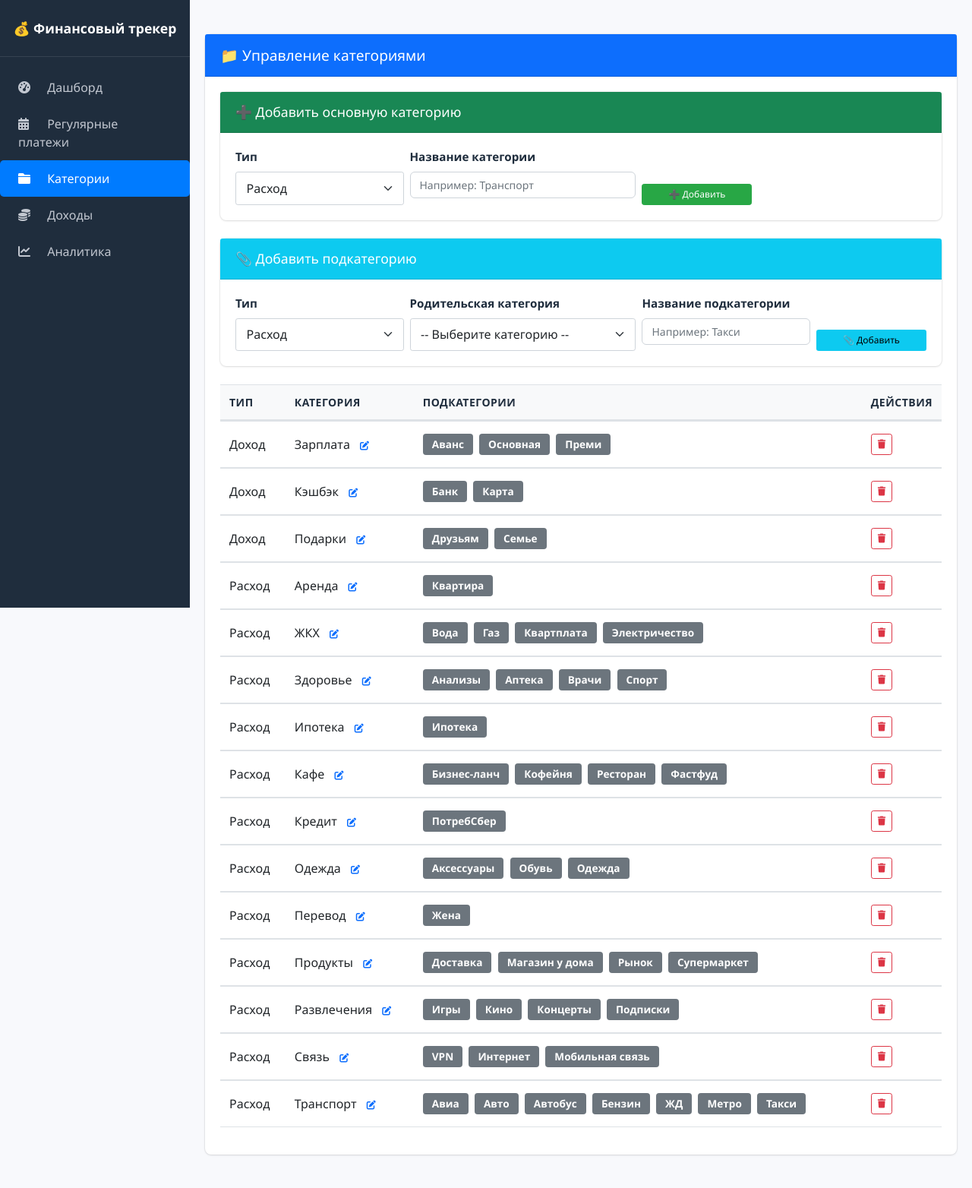
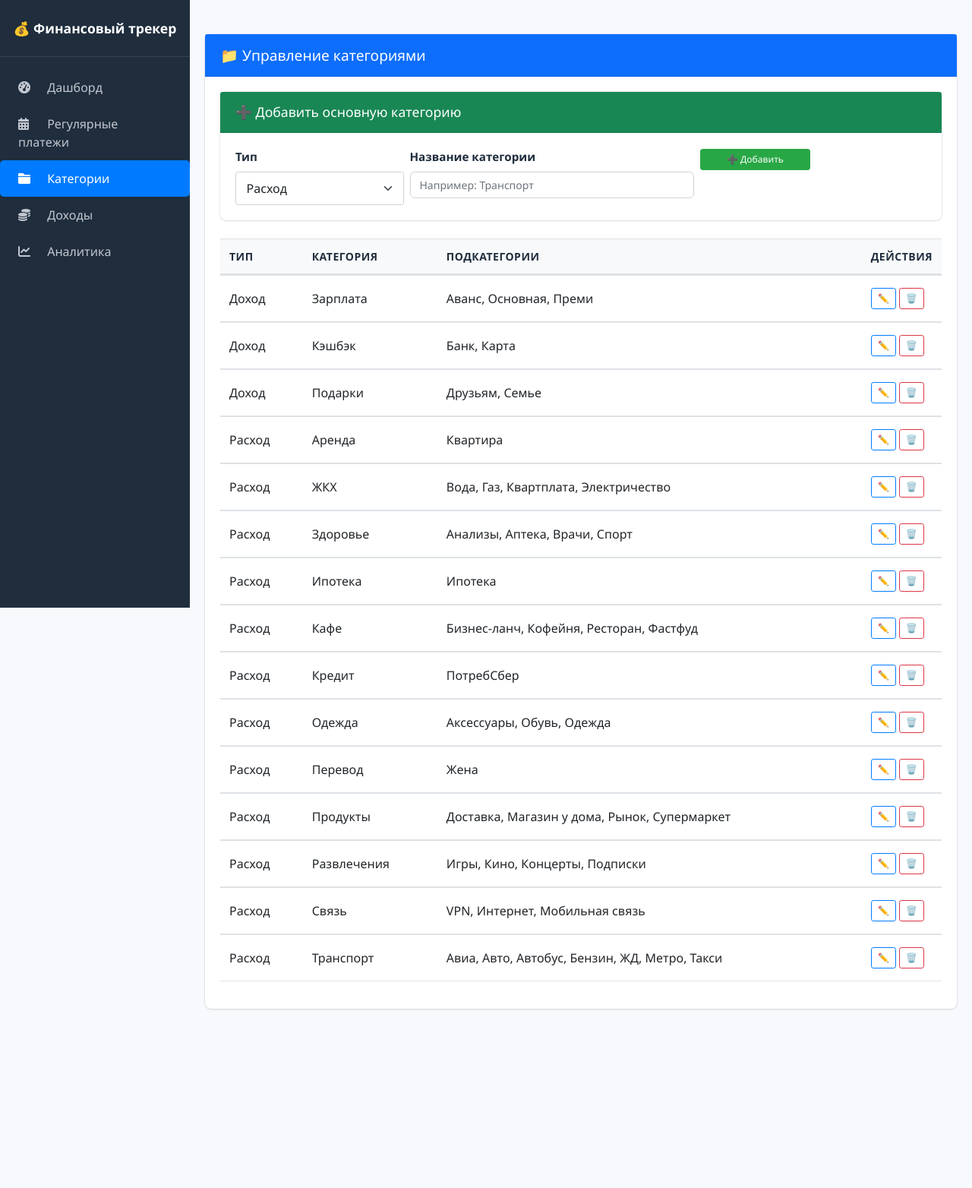
Before and after one commit to Vas322/finance-tracker, a Flask app: page /categories in a window 1280 px wide. Shown: the whole page at 76% size. After the commit the page ends 1329 px from the top, so only its background shows below. Run offline with Flask 3, Linux system fonts and the light colour scheme; data comes from the database, SQL or seed files in the repository; both versions use the stored data as it was after the commit.

Commit message:
Fix categories inline editing, fix modal categories in add operation, remove duplicate operations.js

```diff
--- a/routes/categories.py
+++ b/routes/categories.py
@@ -89,3 +89,28 @@ def register_routes(app):
                             (parent['type'], sub_name, cat_id)
                         )
         return jsonify({'success': True})
+
+    @app.route('/edit_full_category/<int:id>', methods=['POST'])
+    def edit_full_category(id):
+        import json
+        data = request.json
+        new_name = data.get('name', '')
+        new_subcats = data.get('subcategories', [])
+
+        with get_db() as conn:
+            # Обновляем название категории
+            conn.execute('UPDATE categories SET name = ? WHERE id = ?', (new_name, id))
+
+            # Удаляем старые подкатегории
+            conn.execute('DELETE FROM categories WHERE parent_id = ?', (id,))
+
+            # Добавляем новые подкатегории
+            for subcat in new_subcats:
+                if subcat and subcat.strip():
+                    # Получаем тип родительской категории
+                    parent = conn.execute('SELECT type FROM categories WHERE id = ?', (id,)).fetchone()
+                    if parent:
+                        conn.execute('INSERT INTO categories (type, name, parent_id) VALUES (?, ?, ?)',
+                                     (parent['type'], subcat.strip(), id))
+
+        return jsonify({'success': True})
--- a/static/css/style.css
+++ b/static/css/style.css
@@ -104,6 +104,13 @@ h5 {
 
 .small-box .inner p {
     font-size: 1rem;
+}
+.category-row .edit-mode {
+    display: none;
+}
+
+.category-row .view-mode {
+    display: table-cell;
 }
 
 /* ==================== НАВИГАЦИЯ ==================== */
--- a/templates/categories.html
+++ b/templates/categories.html
@@ -22,52 +22,18 @@
                             <option value="Доход">Доход</option>
                         </select>
                     </div>
-                    <div class="col-md-4">
+                    <div class="col-md-5">
                         <label class="form-label small">Название категории</label>
                         <input type="text" name="name" class="form-control form-control-sm" placeholder="Например: Транспорт" required>
                     </div>
-                    <div class="col-md-2 d-flex align-items-end">
+                    <div class="col-md-2">
                         <button type="submit" class="btn btn-success btn-sm w-100">➕ Добавить</button>
                     </div>
                 </form>
             </div>
         </div>
 
-        <!-- Форма добавления подкатегории -->
-        <div class="card mb-4">
-            <div class="card-header bg-info text-white">
-                <h5 class="mb-0">📎 Добавить подкатегорию</h5>
-            </div>
-            <div class="card-body">
-                <form method="POST" action="{{ url_for('add_category') }}" class="row g-2">
-                    <div class="col-md-3">
-                        <label class="form-label small">Тип</label>
-                        <select name="type" class="form-select form-select-sm" required>
-                            <option value="Расход">Расход</option>
-                            <option value="Доход">Доход</option>
-                        </select>
-                    </div>
-                    <div class="col-md-4">
-                        <label class="form-label small">Родительская категория</label>
-                        <select name="parent_id" class="form-select form-select-sm">
-                            <option value="">-- Выберите категорию --</option>
-                            {% for cat in categories %}
-                            <option value="{{ cat.id }}">{{ cat.type }} / {{ cat.name }}</option>
-                            {% endfor %}
-                        </select>
-                    </div>
-                    <div class="col-md-3">
-                        <label class="form-label small">Название подкатегории</label>
-                        <input type="text" name="name" class="form-control form-control-sm" placeholder="Например: Такси" required>
-                    </div>
-                    <div class="col-md-2 d-flex align-items-end">
-                        <button type="submit" class="btn btn-info btn-sm w-100">📎 Добавить</button>
-                    </div>
-                </form>
-            </div>
-        </div>
-
-        <!-- Таблица категорий -->
+        <!-- Таблица категорий с inline-редактированием -->
         <div class="table-responsive">
             <table class="table table-sm table-hover">
                 <thead class="table-light">
@@ -75,34 +41,41 @@
                         <th>Тип</th>
                         <th>Категория</th>
                         <th>Подкатегории</th>
-                        <th style="width: 80px;">Действия</th>
+                        <th style="width: 100px;">Действия</th>
                     </tr>
                 </thead>
                 <tbody>
                     {% for cat in categories %}
-                    <tr>
+                    <tr id="row-{{ cat.id }}" class="category-row">
+                        <!-- Тип (не редактируемый) -->
                         <td>{{ cat.type }}</td>
-                        <td>
-                            {{ cat.name }}
-                            <button class="btn btn-sm btn-link edit-cat-btn p-0 ms-2" data-id="{{ cat.id }}" data-name="{{ cat.name }}" title="Редактировать">
-                                <i class="fas fa-edit text-primary"></i>
-                            </button>
+
+                        <!-- Категория (с режимом редактирования) -->
+                        <td class="view-mode">{{ cat.name }}</td>
+                        <td class="edit-mode" style="display:none;">
+                            <input type="text" class="form-control form-control-sm cat-name-input" value="{{ cat.name }}">
                          </td>
-                        <td>
+
+                        <!-- Подкатегории (с режимом редактирования) -->
+                        <td class="view-mode">
                             {% for sub in cat.subcategories %}
-                                <span class="badge bg-secondary me-1">{{ sub.name }}</span>
+                                {{ sub.name }}{% if not loop.last %}, {% endif %}
                             {% endfor %}
                         </td>
+                        <td class="edit-mode" style="display:none;">
+                            <input type="text" class="form-control form-control-sm subcats-input" value="{% for sub in cat.subcategories %}{{ sub.name }}{% if not loop.last %}, {% endif %}{% endfor %}">
+                         </td>
+
+                        <!-- Действия -->
                         <td>
-                            <a href="{{ url_for('delete_category', id=cat.id) }}" class="btn btn-sm btn-outline-danger" onclick="return confirm('Удалить категорию и все подкатегории?')" title="Удалить">
-                                <i class="fas fa-trash"></i>
-                            </a>
+                            <button class="btn btn-sm btn-outline-primary edit-row-btn" data-id="{{ cat.id }}" title="Редактировать">✏️</button>
+                            <button class="btn btn-sm btn-success save-row-btn" data-id="{{ cat.id }}" style="display:none;">💾</button>
+                            <button class="btn btn-sm btn-secondary cancel-row-btn" data-id="{{ cat.id }}" style="display:none;">✖️</button>
+                            <a href="{{ url_for('delete_category', id=cat.id) }}" class="btn btn-sm btn-outline-danger" onclick="return confirm('Удалить категорию и все подкатегории?')">🗑️</a>
                          </td>
                     </tr>
                     {% else %}
-                    <tr>
-                        <td colspan="4" class="text-center">Нет категорий. Добавьте первую!</td>
-                    </tr>
+                    <tr><td colspan="4" class="text-center">Нет категорий. Добавьте первую!</td>
                     {% endfor %}
                 </tbody>
             </table>
@@ -110,50 +83,47 @@
     </div>
 </div>
 
-<!-- Модальное окно редактирования категории -->
-<div class="modal fade" id="editCatModal" tabindex="-1">
-    <div class="modal-dialog">
-        <div class="modal-content">
-            <div class="modal-header">
-                <h5 class="modal-title">✏️ Редактировать категорию</h5>
-                <button type="button" class="btn-close" data-bs-dismiss="modal"></button>
-            </div>
-            <form id="editCatForm">
-                <div class="modal-body">
-                    <input type="hidden" id="edit_cat_id">
-                    <label class="form-label">Название</label>
-                    <input type="text" id="edit_cat_name" class="form-control" required>
-                </div>
-                <div class="modal-footer">
-                    <button type="button" class="btn btn-secondary" data-bs-dismiss="modal">Отмена</button>
-                    <button type="submit" class="btn btn-primary">Сохранить</button>
-                </div>
-            </form>
-        </div>
-    </div>
-</div>
+<script>
+    document.addEventListener('DOMContentLoaded', function() {
+        // Режим редактирования строки
+        document.querySelectorAll('.edit-row-btn').forEach(btn => {
+            btn.addEventListener('click', function() {
+                const id = this.dataset.id;
+                const row = document.getElementById(`row-${id}`);
 
-<script>
-    // Редактирование категории
-    const editCatModal = new bootstrap.Modal(document.getElementById('editCatModal'));
+                // Скрываем режим просмотра
+                row.querySelectorAll('.view-mode').forEach(el => el.style.display = 'none');
+                // Показываем режим редактирования
+                row.querySelectorAll('.edit-mode').forEach(el => el.style.display = 'table-cell');
 
-    document.querySelectorAll('.edit-cat-btn').forEach(btn => {
-        btn.addEventListener('click', function() {
-            document.getElementById('edit_cat_id').value = this.dataset.id;
-            document.getElementById('edit_cat_name').value = this.dataset.name;
-            editCatModal.show();
+                this.style.display = 'none';
+                row.querySelector('.save-row-btn').style.display = 'inline-block';
+                row.querySelector('.cancel-row-btn').style.display = 'inline-block';
             });
         });
 
-    document.getElementById('editCatForm').addEventListener('submit', async function(e) {
-        e.preventDefault();
-        const id = document.getElementById('edit_cat_id').value;
-        const name = document.getElementById('edit_cat_name').value;
+        // Отмена редактирования
+        document.querySelectorAll('.cancel-row-btn').forEach(btn => {
+            btn.addEventListener('click', function() {
+                location.reload();
+            });
+        });
 
-        const response = await fetch('/edit_category/' + id, {
+        // Сохранение строки
+        document.querySelectorAll('.save-row-btn').forEach(btn => {
+            btn.addEventListener('click', async function() {
+                const id = this.dataset.id;
+                const row = document.getElementById(`row-${id}`);
+                const newName = row.querySelector('.cat-name-input').value;
+                const newSubcats = row.querySelector('.subcats-input').value;
+
+                const response = await fetch('/edit_full_category/' + id, {
                     method: 'POST',
-            headers: { 'Content-Type': 'application/x-www-form-urlencoded' },
-            body: 'name=' + encodeURIComponent(name)
+                    headers: { 'Content-Type': 'application/json' },
+                    body: JSON.stringify({
+                        name: newName,
+                        subcategories: newSubcats.split(',').map(s => s.trim()).filter(s => s)
+                    })
                 });
 
                 if (response.ok) {
@@ -162,5 +132,7 @@
                     alert('Ошибка при сохранении');
                 }
             });
+        });
+    });
 </script>
 {% endblock %}
```
Also changed, not shown: templates/index.html (+2 -12 lines), finance.db. Lines whose indentation alone changed are shown as unchanged.
